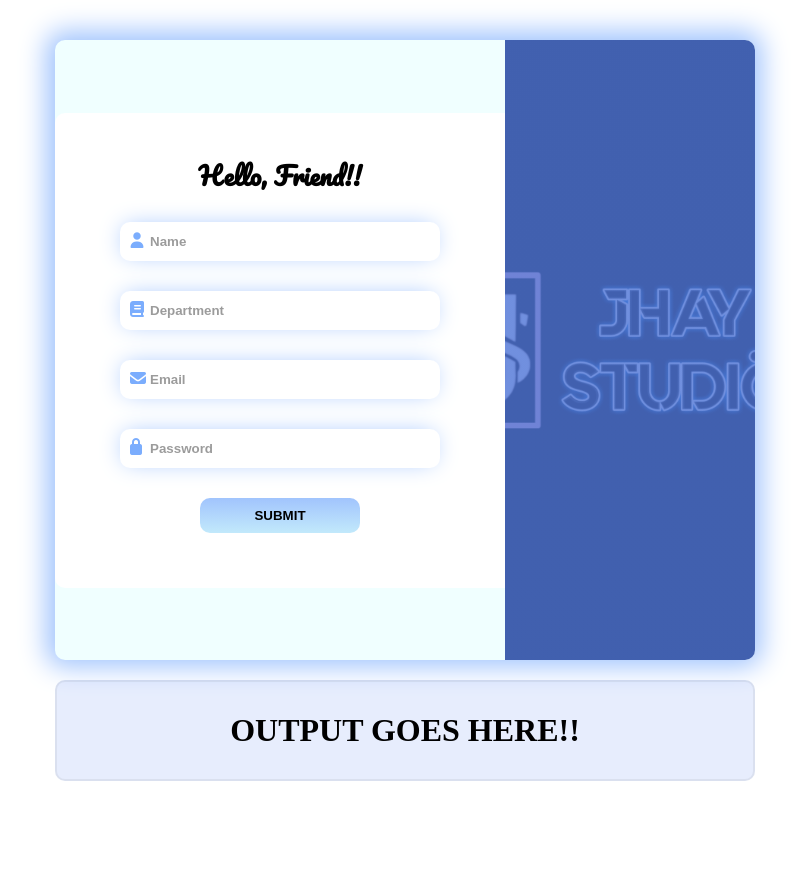
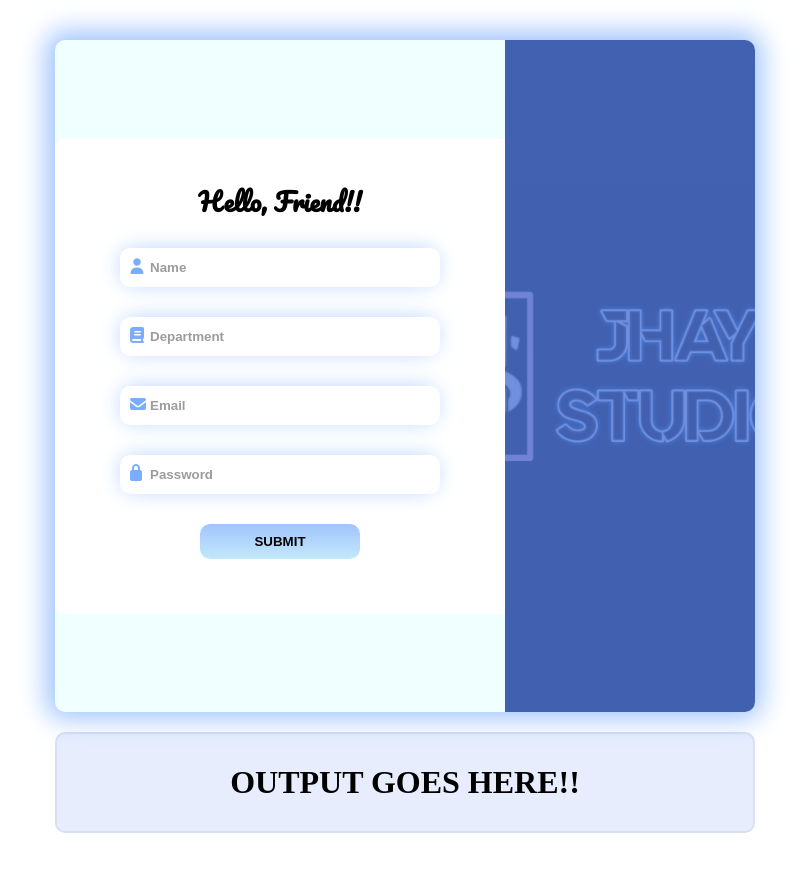
Before and after one commit to JhayJahswiil/EDSA--mini-project, a plain HTML site: page index.html in a window 1280 px wide. Shown: the whole page, without its empty margins (235-1042 px from the left). Before the commit the page ends 821 px from the top, so only its background shows below. Drawn offline with Linux system fonts and the light colour scheme.

Commit message:
updated styling

```diff
--- a/assets/style/style.css
+++ b/assets/style/style.css
@@ -94,7 +94,7 @@ body{
 
 /* RIGHT CONTENT */
 .right-content{
-    min-height: 77.5vh;
+    min-height: 84vh;
     width: 250px;
     text-align: center;
     display: flex;
```
